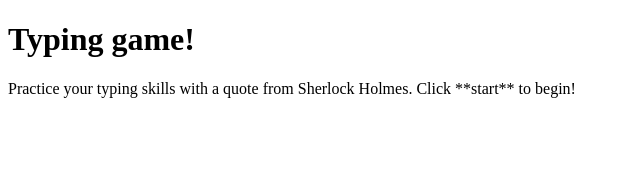
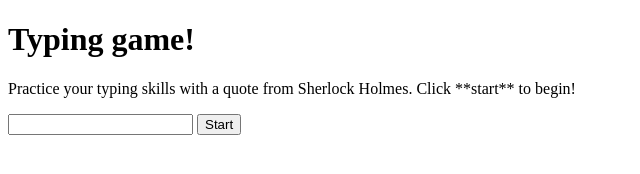
Before and after one commit to JAngel98/Web-Dev-exercises, a plain HTML site: page 4.0-typing-game/index.html in a window 1280 px wide. Shown: the whole page, without its empty margins (0-640 px from the left). Drawn offline with Linux system fonts and the light colour scheme.

Commit message:
Actualizando archivo index.html

```diff
--- a/4.0-typing-game/index.html
+++ b/4.0-typing-game/index.html
@@ -9,5 +9,10 @@
         <p>Practice your typing skills with a quote from Sherlock Holmes. Click **start** to begin!</p>
         <p id="quote"></p>
         <p id="message"></p>
+        <div>
+            <input type="text" aria-label="current word" id="typed-value">
+            <button type="button" id="start">Start</button>
+        </div>
+        <script src="script.js"></script>
     </body>
 </html>
```
